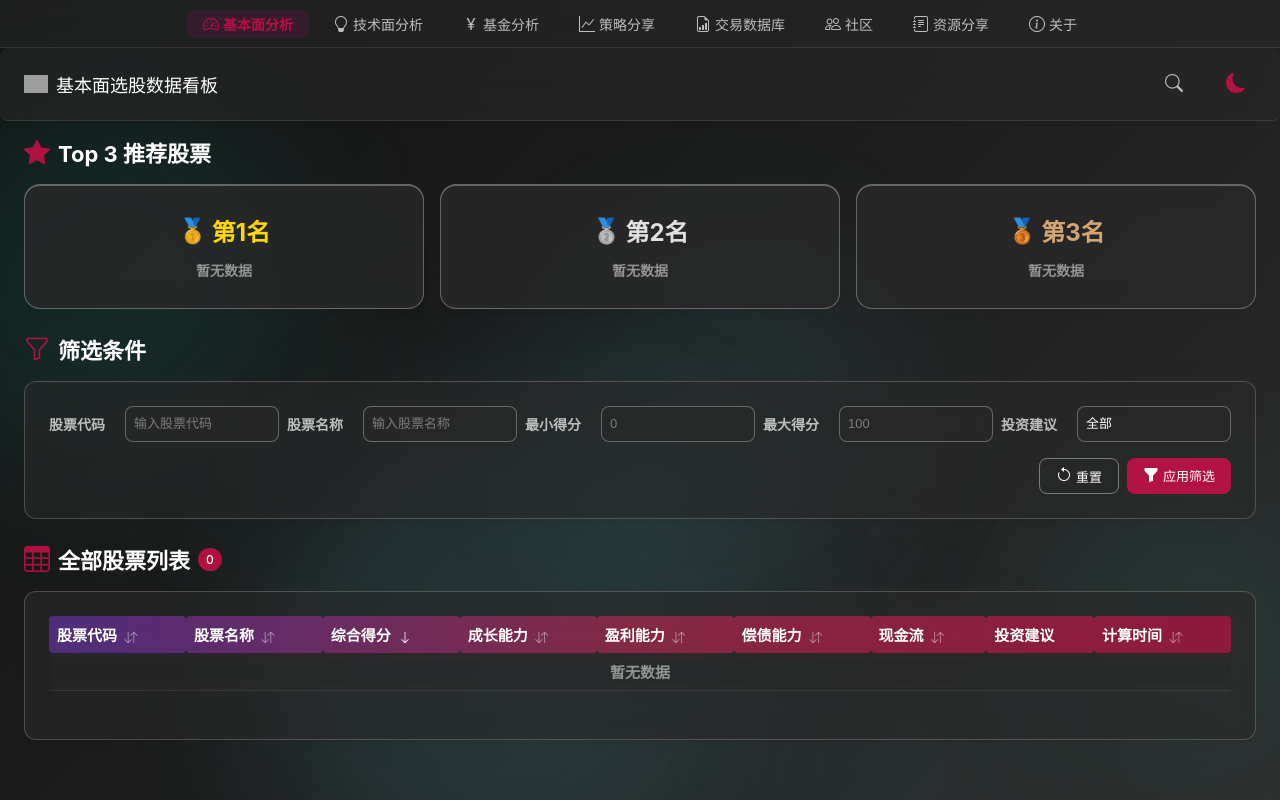
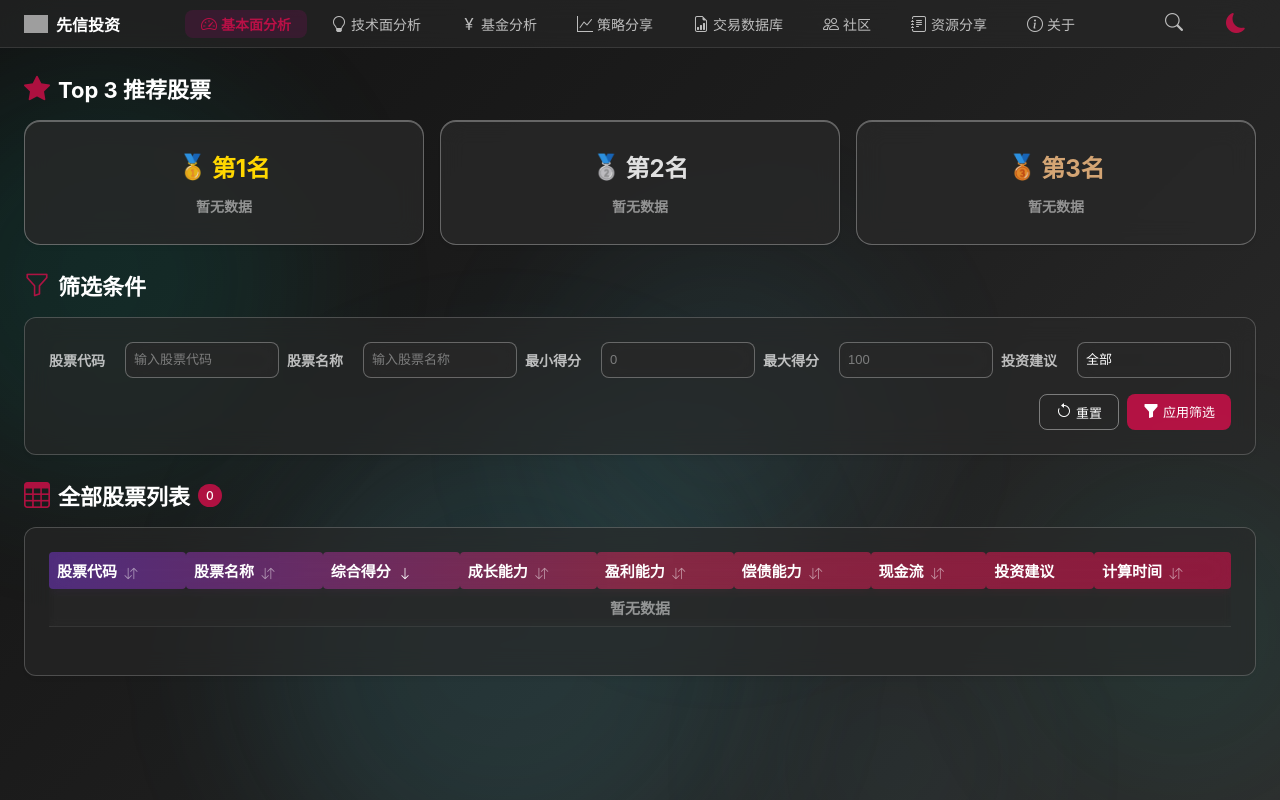
Before and after one commit to zhangtron/stock_dashboard, a FastAPI app: page / in a window 1280 px wide. Run offline with FastAPI, Linux system fonts and the light colour scheme; data that the repository does not hold is empty; grey boxes are pictures that could not be loaded.

Commit message:
refactor: 重组顶部导航栏结构
- 删除独立的 desktop-header，将所有内容合并到 top-nav
- header-title 移至 top-nav 最左侧，显示logo和标题
- nav-links 居中显示所有导航链接
- header-actions 移至 top-nav 最右侧，包含搜索和主题切换
- 添加 header_actions block 供子页面覆盖右侧操作区
- 移除 desktop-header 相关样式
- 简化布局结构，统一所有页面导航

```diff
--- a/app/static/css/layout.css
+++ b/app/static/css/layout.css
@@ -16,11 +16,31 @@
   background: var(--glass-bg);
   backdrop-filter: blur(var(--glass-blur));
   -webkit-backdrop-filter: blur(var(--glass-blur));
-  border-bottom: 1px solid var(--border-color);
+  border-bottom:1px solid var(--border-color);
   z-index: var(--z-sidebar);
   display: flex;
   align-items: center;
-  overflow-x: auto;
+  padding: 0 var(--spacing-lg);
+}
+
+.top-nav .header-title {
+  display: flex;
+  align-items: center;
+  gap: var(--spacing-sm);
+  flex-shrink: 0;
+}
+
+.top-nav .header-title h1 {
+  font-size: 16px;
+  font-weight: 600;
+  margin: 0;
+}
+
+.nav-links {
+  display: flex;
+  gap: var(--spacing-sm);
+  flex: 1;
+  justify-content: center;
 }
 
 .nav-links {
@@ -81,45 +101,17 @@
 .main-content {
   flex: 1;
   padding: var(--spacing-lg);
-  padding-top: calc(var(--header-height-desktop) + var(--top-nav-height, 48px) + var(--spacing-lg));
+  padding-top: calc(var(--top-nav-height, 48px) + var(--spacing-lg));
   padding-left: var(--spacing-lg);
   overflow-y: auto;
 }
 
-/* 桌面端顶部导航 */
-.desktop-header {
-  padding: var(--spacing-md) var(--spacing-lg);
-  display: flex;
-  justify-content: flex-start;
-  align-items: center;
-  position: fixed;
-  top: var(--top-nav-height, 48px);
-  left: 0;
-  right: 0;
-  width: 100%;
-  z-index: var(--z-header);
-  backdrop-filter: blur(var(--glass-blur));
-  -webkit-backdrop-filter: blur(var(--glass-blur));
-  background: var(--glass-bg);
-  border-bottom: 1px solid var(--border-color);
-  transition: left var(--transition-normal), width var(--transition-normal);
-}
-
-.header-title {
+/* Header右侧操作区 */
+.header-actions {
   display: flex;
   align-items: center;
   gap: var(--spacing-sm);
-}
-
-.header-icon {
-  font-size: 24px;
-  color: var(--primary-color);
-}
-
-.header-title h1 {
-  font-size: 18px;
-  font-weight: 500;
-  margin: 0;
+  flex-shrink: 0;
 }
 
 /* 搜索切换按钮 */
@@ -476,14 +468,15 @@ section {
 @media (max-width: 768px) {
   .top-nav {
     height: 40px;
+    padding: 0 var(--spacing-md);
   }
 
-  .desktop-header {
-    top: 40px;
+  .top-nav .header-title h1 {
+    font-size: 14px;
   }
 
   .main-content {
-    padding-top: calc(var(--header-height-mobile) + 40px + var(--spacing-lg));
+    padding-top: calc(40px + var(--spacing-lg));
     padding: var(--spacing-lg);
   }
 
--- a/app/static/templates/base.html
+++ b/app/static/templates/base.html
@@ -32,6 +32,10 @@
 
     <!-- 顶部导航栏 -->
     <nav class="top-nav">
+        <div class="header-title">
+            <img src="/static/favicon/favicon.svg" class="brand-logo" alt="先信投资 Logo">
+            <h1>先信投资</h1>
+        </div>
         <div class="nav-links">
             <a href="/" class="nav-link active">
                 <i class="bi bi-speedometer2"></i>
@@ -66,6 +70,15 @@
                 <span>关于</span>
             </a>
         </div>
+        {% block header_actions %}
+        <div class="header-actions">
+            <div class="theme-toggle-container">
+                <button id="theme-toggle-desktop" class="theme-toggle-desktop">
+                    <i class="bi bi-palette"></i>
+                </button>
+            </div>
+        </div>
+        {% endblock %}
     </nav>
 
     <!-- 主内容区 -->
--- a/app/static/templates/screening.html
+++ b/app/static/templates/screening.html
@@ -1,12 +1,6 @@
 {% extends "base.html" %}
 
-{% block content %}
-<!-- 桌面端顶部导航 -->
-<header class="desktop-header glass">
-    <div class="header-title">
-        <img src="/static/favicon/favicon.svg" class="brand-logo" alt="先信投资 Logo">
-        <h1>基本面选股数据看板</h1>
-    </div>
+{% block header_actions %}
 <div class="header-actions">
     <div class="search-toggle-container">
         <button id="searchToggle" class="search-toggle">
@@ -35,8 +29,9 @@
         </button>
     </div>
 </div>
-</header>
+{% endblock %}
 
+{% block content %}
 <!-- Top 3 推荐股票 -->
 <section class="top-3">
     <h2 class="section-title">
```
Also changed, not shown: app/static/templates/about.html (+3 -8 lines). Lines whose indentation alone changed are shown as unchanged.
